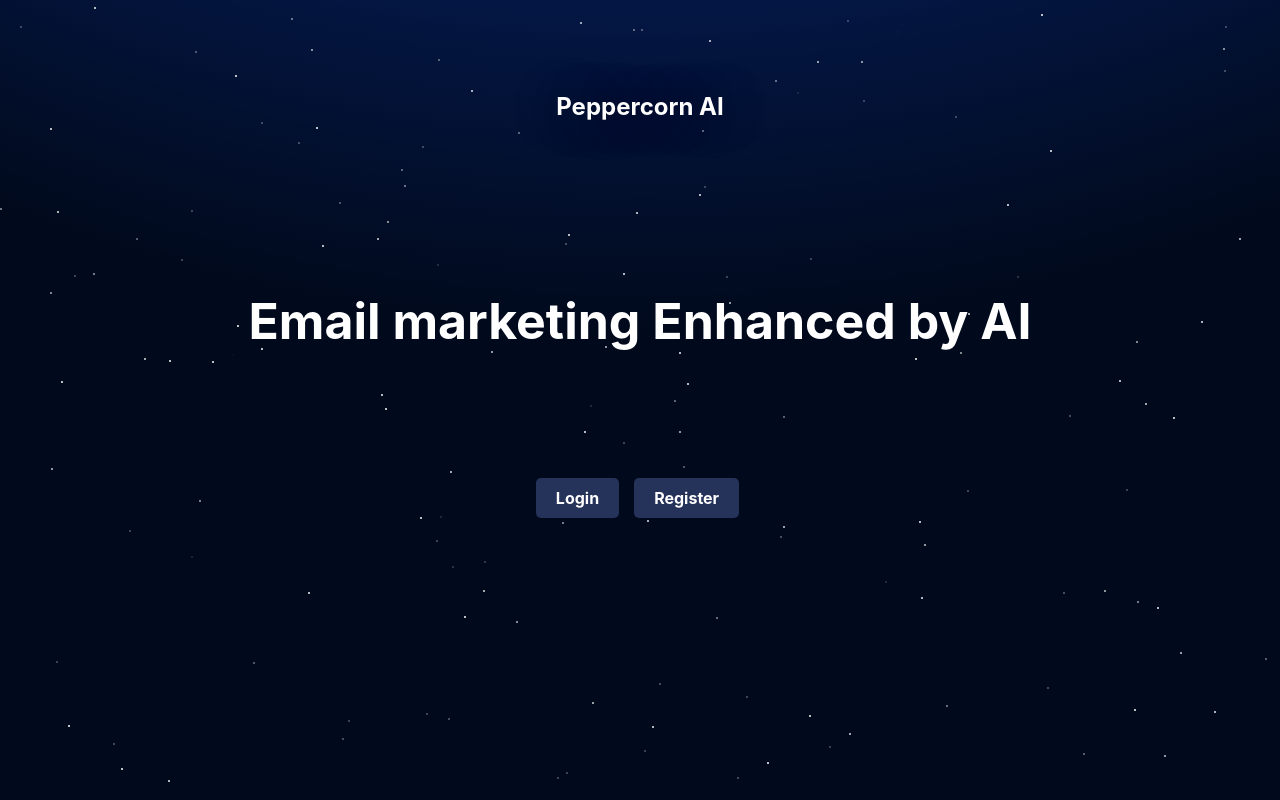
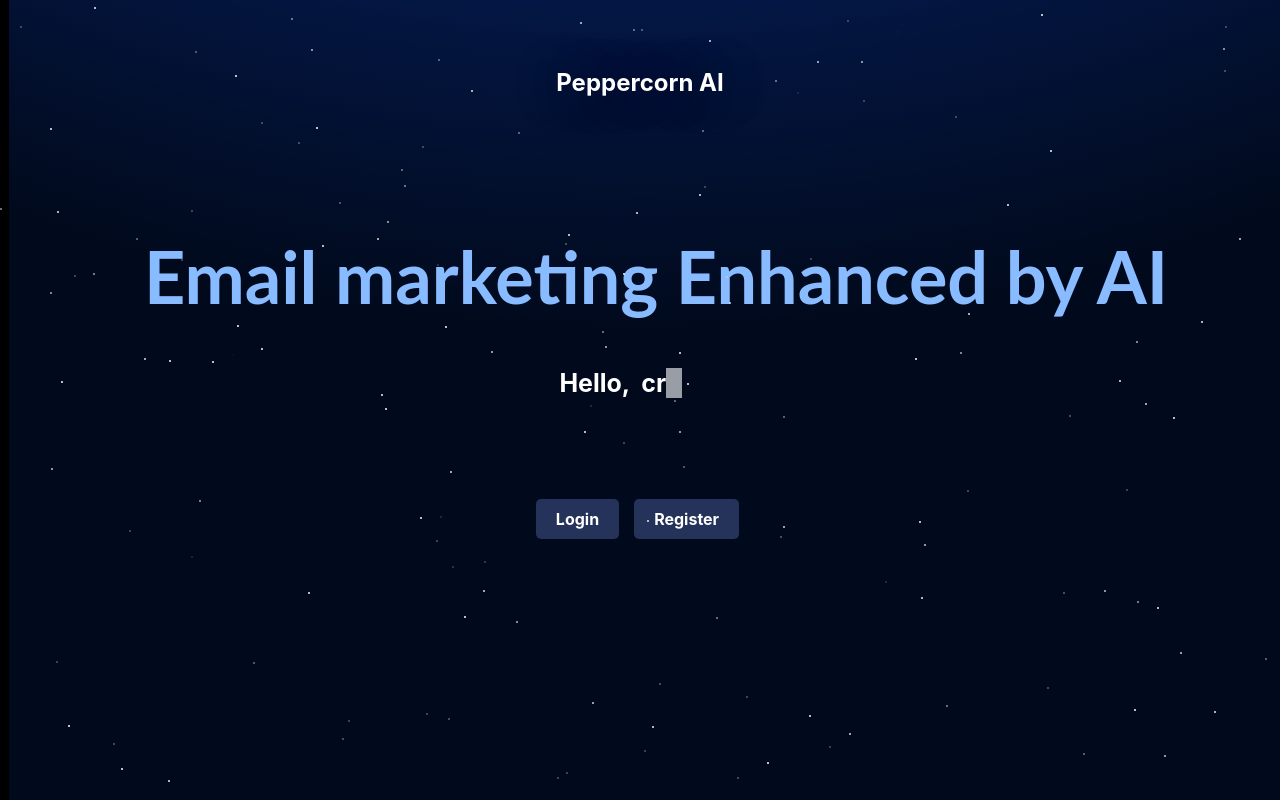
Before and after one commit to madiyarzm/Peppercorn-AI-Back-up, a FastAPI app: page / in a window 1280 px wide. Run offline with FastAPI, Linux system fonts and the light colour scheme.

Commit message:
finalized front-end main.html

```diff
--- a/templates/main.html
+++ b/templates/main.html
@@ -63,6 +63,53 @@
             font-size: 50px;
             margin-bottom: -100;
         }
+
+
+        h1::before,
+        h1::after {
+            content: "";
+            position: absolute;
+            top: 0;
+            right: 0;
+            bottom: 0;
+            left: 0;
+        }
+
+        h1::before {
+            background: var(--bg-color);
+            animation: typewriter var(--typewriterSpeed)
+                steps(var(--typewriterCharacters)) 1s forwards;
+        }
+
+        h1::after {
+            width: 0.125em;
+            background: black;
+            animation: typewriter var(--typewriterSpeed)
+                steps(var(--typewriterCharacters)) 1s forwards,
+                blink 750ms steps(var(--typewriterCharacters)) infinite;
+        }
+
+        .subtitle {
+            color: hsl(0 0% 0% / 0.7);
+            font-size: 2rem;
+            font-weight: 400;
+            opacity: 0;
+            transform: translateY(3rem);
+            animation: fadeInUp 2s ease calc(var(--typewriterSpeed) + 2s) forwards;
+        }
+
+        @keyframes typewriter {
+            to {
+                left: 100%;
+            }
+        }
+
+        @keyframes blink {
+            to {
+                background: transparent;
+            }
+        }
+
         h2 {
             font-weight: bold;
             font-weight: 400; /* Less emphasis on the subtitle */
@@ -91,14 +138,35 @@
             color: #fff;
             text-decoration: none;
             transition: background-color 0.3s, transform 0.3s;
+            pointer-events: auto; /* Enable pointer events for the buttons */
         }
         .btn:hover {
             background-color: #555; /* Lighter grey on hover */
             transform: translateY(-3px); /* Subtle lift effect */
         }
+        .btn {
+            display: inline-block;
+
+            padding: 10px 20px;
+            margin: 10px 5px; /* Slightly reduce horizontal margin */
+            font-size: 16px;
+            margin-right: 10px;
+            font-weight: bold;
+            cursor: pointer;
+            border: none;
+            border-radius: 5px;
+            background-color: rgba(7, 7, 7, 0.8); /* Slightly transparent dark grey */
+            background-color: #253259; /* Slightly transparent dark grey */
+            color: #fff;
+            text-decoration: none;
+            transition: background-color 0.3s, transform 0.3s;
+            transform: translateY(-3px); /* Subtle lift effect */
+        }
         .btn-container {
-            margin-top: -100px;
+            margin-top: 10px;
             display: flex;
+            margin-right:46%;
+            padding-top: 50px;
             margin-right:0%;
             /* padding-top: 100px; */
             justify-content: center;
@@ -113,6 +181,106 @@
         .peppercorntitle{
             margin-top: -200px;
         }
+        h1 {
+            font-size: 9vmin;
+            color: #8bf;
+            padding-top: 100px;
+            text-align: left;
+            font-family: Lato, sans-serif;
+            font-weight: 700;
+            margin: 1rem 0 1rem 2rem;
+        }
+
+        /* Typewriter effect */
+        @keyframes typing {
+            0.0000%, 27.3488% { content: ""; }
+            1.1395%, 26.2093% { content: "d"; }
+            2.2791%, 25.0698% { content: "de"; }
+            3.4186%, 23.9302% { content: "dev"; }
+            4.5581%, 22.7907% { content: "deve"; }
+            5.6977%, 21.6512% { content: "devel"; }
+            6.8372%, 20.5116% { content: "develo"; }
+            7.9767%, 19.3721% { content: "develop"; }
+            9.1163%, 18.2326% { content: "develope"; }
+            10.2558%, 17.0930% { content: "developer."; }
+
+            30.7674%, 51.2791% { content: ""; }
+            31.9070%, 50.1395% { content: "c"; }
+            33.0465%, 49.0000% { content: "cr"; }
+            34.1860%, 47.8605% { content: "cre"; }
+            35.3256%, 46.7209% { content: "crea"; }
+            36.4651%, 45.5814% { content: "creat"; }
+            37.6047%, 44.4419% { content: "creato"; }
+            38.7442%, 43.3023% { content: "creator."; }
+
+            54.6977%, 75.2093% { content: ""; }
+            55.8372%, 74.0698% { content: "m"; }
+            56.9767%, 72.9302% { content: "ma"; }
+            58.1163%, 71.7907% { content: "mar"; }
+            59.2558%, 70.6512% { content: "mark"; }
+            60.3953%, 69.5116% { content: "marke"; }
+            61.5349%, 68.3721% { content: "market"; }
+            62.6744%, 67.2326% { content: "markete"; }
+            63.8140%, 66.0930% { content: "marketer."; }
+
+            78.6279%, 96.2791% { content: ""; }
+            79.7674%, 95.1395% { content: "a"; }
+            80.9070%, 94.0000% { content: "au"; }
+            82.0465%, 92.8605% { content: "aut"; }
+            83.1860%, 91.7209% { content: "auth"; }
+            84.3256%, 90.5814% { content: "autho"; }
+            85.4651%, 89.4419% { content: "author."; }
+        }
+
+        @keyframes blink {
+            0%, 100% { opacity: 1; }
+            50% { opacity: 0; }
+        }
+
+        .typewriter {
+            --caret: currentcolor;
+        }
+
+        .typewriter::before {
+            content: "";
+            animation: typing 13.5s infinite;
+        }
+
+        .typewriter::after {
+            content: "";
+            border-right: 1px solid var(--caret);
+            animation: blink 0.5s linear infinite;
+        }
+
+        .typewriter.thick::after {
+            border-right: 1ch solid var(--caret);
+        }
+
+        .typewriter.nocaret::after {
+            border-right: 0;
+        }
+
+        @media (prefers-reduced-motion) {
+            .typewriter::after {
+                animation: none;
+            }
+
+            @keyframes sequencePopup {
+                0%, 100% { content: "developer."; }
+                25% { content: "creator."; }
+                50% { content: "marketer."; }
+                75% { content: "author."; }
+            }
+
+            .typewriter::before {
+                content: "developer";
+                animation: sequencePopup 12s linear infinite;
+            }
+        }
+        h4{
+            font-size: 25px;
+            margin-left: -3%;
+        }
     </style>
 </head>
 <body class="star-field">
@@ -120,7 +288,11 @@
     <div class="peppercorntitle"><h2>Peppercorn AI</h2></div>
     <!-- <h3 class="revol">Revolutionizing</h3> -->
     <h1>Email marketing Enhanced by AI</h1>
-    <h1></h1>
+
+    <h4 aria-label="Hello, developer">
+        Hello, &nbsp;<span class="typewriter thick"></span>
+    </h4>
+
     <div class="btn-container">
         <a href="/login" class="btn">Login</a>
         <h2 id="btwn"></h2>
```
